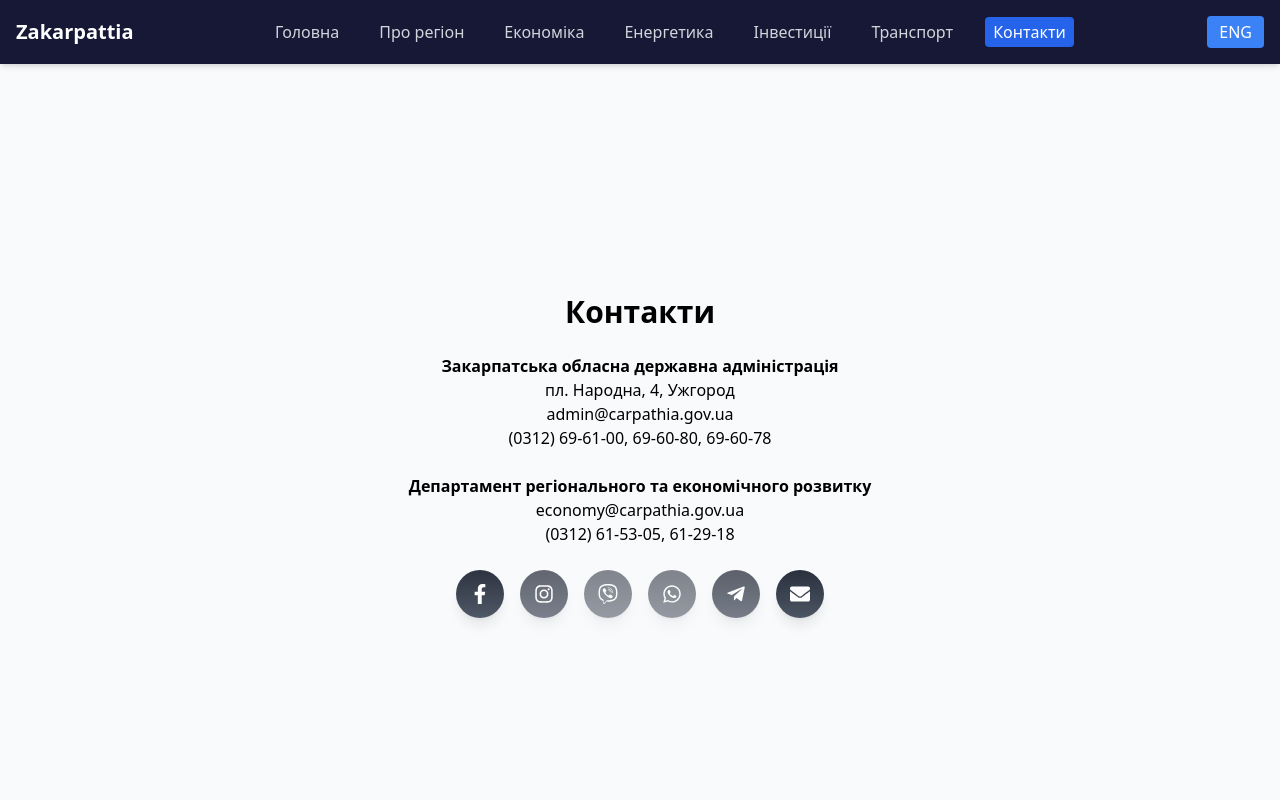
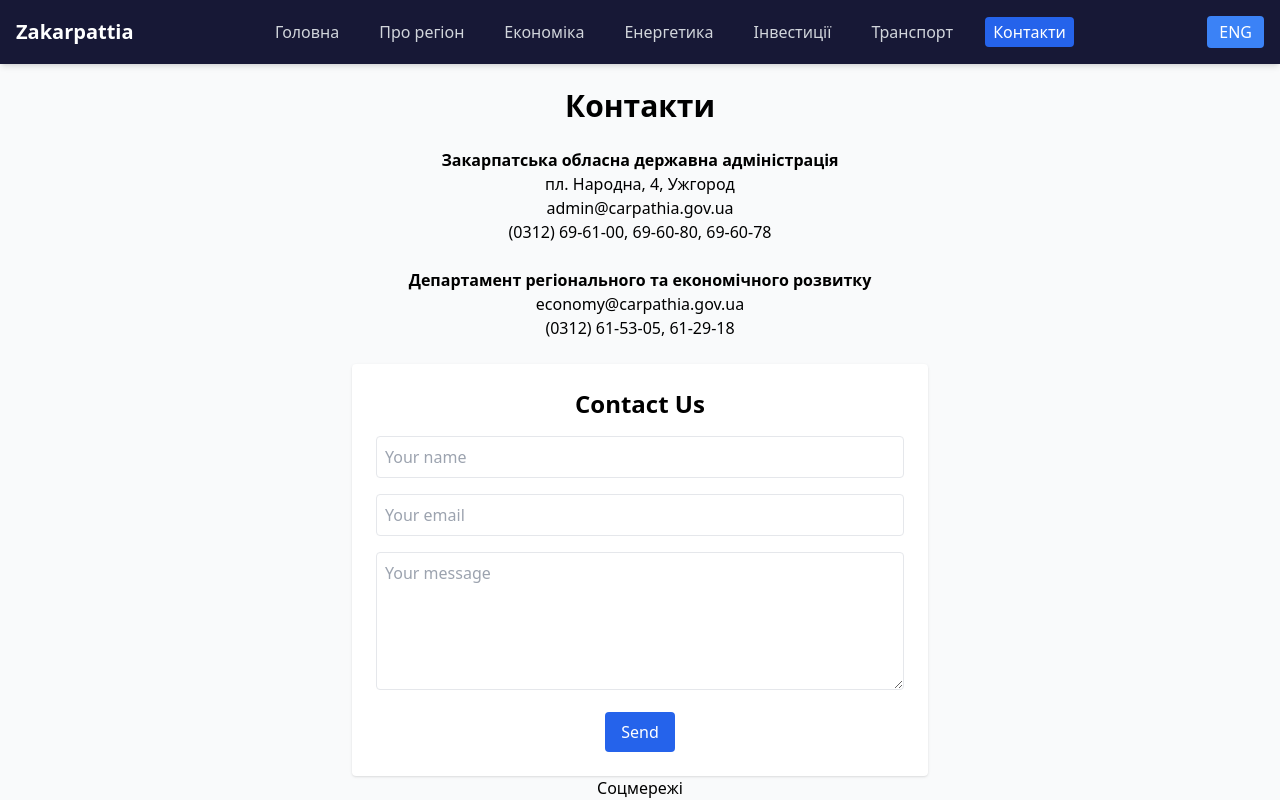
Before and after one commit to VikTornado/zakarpattia-presentation, a React (Create React App) app: page /contacts in a window 1280 px wide. Shown: the top 800 px of the page. Built offline with nearby package versions, Linux system fonts and the light colour scheme.

Commit message:
first commit

```diff
--- a/package.json
+++ b/package.json
@@ -4,6 +4,7 @@
   "version": "0.1.0",
   "private": true,
   "dependencies": {
+    "@emailjs/browser": "^4.4.1",
     "@testing-library/dom": "^10.4.0",
     "@testing-library/jest-dom": "^6.6.3",
     "@testing-library/react": "^16.2.0",
--- /dev/null
+++ b/src/components/ContactForm.js
@@ -0,0 +1,87 @@
+// src/components/ContactForm.js
+import React, { useState } from "react";
+import emailjs from "@emailjs/browser";
+
+function ContactForm() {
+  const [formData, setFormData] = useState({
+    name: "",
+    email: "",
+    message: "",
+  });
+  const [status, setStatus] = useState("");
+
+  const handleChange = (e) => {
+    setFormData({ ...formData, [e.target.name]: e.target.value });
+  };
+
+  const sendEmail = (e) => {
+    e.preventDefault();
+    setStatus("Sending...");
+
+    emailjs
+      .send(
+        "service_7mvckjh", // 🔁 твій Service ID
+        "template_9n050rj", // 🔁 твій Template ID
+        formData,
+        "OvhOImc_uZNw89FCM" // 🔁 твій Public Key з EmailJS
+      )
+      .then(
+        (result) => {
+          setStatus("Message sent successfully! ✅");
+          setFormData({ name: "", email: "", message: "" });
+        },
+        (error) => {
+          setStatus("Something went wrong. ❌");
+          console.error(error);
+        }
+      );
+  };
+
+  return (
+    <form
+      onSubmit={sendEmail}
+      className="max-w-xl mx-auto p-6 bg-white shadow rounded space-y-4"
+    >
+      <h2 className="text-2xl font-bold text-center">Contact Us</h2>
+
+      <input
+        type="text"
+        name="name"
+        placeholder="Your name"
+        className="w-full border p-2 rounded"
+        value={formData.name}
+        onChange={handleChange}
+        required
+      />
+      <input
+        type="email"
+        name="email"
+        placeholder="Your email"
+        className="w-full border p-2 rounded"
+        value={formData.email}
+        onChange={handleChange}
+        required
+      />
+      <textarea
+        name="message"
+        placeholder="Your message"
+        className="w-full border p-2 rounded"
+        value={formData.message}
+        onChange={handleChange}
+        rows={5}
+        required
+      ></textarea>
+
+      <button
+        type="submit"
+        className="bg-blue-600 text-white px-4 py-2 rounded hover:bg-blue-700"
+      >
+        Send
+      </button>
+
+      {status && <p className="text-center mt-2">{status}</p>}
+    </form>
+  );
+}
+
+export default ContactForm;
--- a/src/data/parksData.js
+++ b/src/data/parksData.js
@@ -351,7 +351,8 @@ export const parks = [
         "• Email: EKONOMIKA@BEREGIVSKA-GROMADA.GOV.UA",
       ],
     },
-    imgSrc: "", // Можна додати пізніше
+    imgSrc:
+      "https://truskavets.ua/wp-content/uploads/2019/11/Ozero_Senevyr.jpg", // Можна додати пізніше
     animateOnHover: true,
   },
   {
@@ -409,7 +410,8 @@ export const parks = [
         "• Email: sandra.chereshnya@gmail.com; EKONOMIKA@BEREGIVSKA-GROMADA.GOV.UA",
       ],
     },
-    imgSrc: "", // Можна додати пізніше, як буде фото
+    imgSrc:
+      "https://truskavets.ua/wp-content/uploads/2019/11/Ozero_Senevyr.jpg", // Можна додати пізніше, як буде фото
     animateOnHover: true,
   },
   {
@@ -467,7 +469,8 @@ export const parks = [
         "• Email: EKONOMIKA@BEREGIVSKA-GROMADA.GOV.UA",
       ],
     },
-    imgSrc: "", // Можна додати фото, якщо надаси файл
+    imgSrc:
+      "https://truskavets.ua/wp-content/uploads/2019/11/Ozero_Senevyr.jpg", // Можна додати фото, якщо надаси файл
     animateOnHover: true,
   },
   {
@@ -525,7 +528,8 @@ export const parks = [
         "• Email: beregdez@gmail.com, atp12137@gmail.com",
       ],
     },
-    imgSrc: "", // Фото можна додати після повторного завантаження
+    imgSrc:
+      "https://truskavets.ua/wp-content/uploads/2019/11/Ozero_Senevyr.jpg", // Фото можна додати після повторного завантаження
     animateOnHover: true,
   },
   {
@@ -583,7 +587,8 @@ export const parks = [
         "• Email: EKONOMIKA@BEREGIVSKA-GROMADA.GOV.UA",
       ],
     },
-    imgSrc: "", // додамо зображення, якщо буде прямий лінк
+    imgSrc:
+      "https://truskavets.ua/wp-content/uploads/2019/11/Ozero_Senevyr.jpg", // додамо зображення, якщо буде прямий лінк
     animateOnHover: true,
   },
   {
@@ -663,7 +668,8 @@ export const parks = [
         "• Other service buildings",
       ],
     },
-    imgSrc: "", // Залишено пустим, бо Google Drive не надає прямого лінку на фото
+    imgSrc:
+      "https://truskavets.ua/wp-content/uploads/2019/11/Ozero_Senevyr.jpg", // Залишено пустим, бо Google Drive не надає прямого лінку на фото
     animateOnHover: true,
   },
   {
@@ -733,7 +739,8 @@ export const parks = [
         "• Railway dead-end No. 9 near the checkpoint (rail connection possible)",
       ],
     },
-    imgSrc: "", // Поки без фото, оскільки Google Drive не дає прямого лінку
+    imgSrc:
+      "https://truskavets.ua/wp-content/uploads/2019/11/Ozero_Senevyr.jpg", // Поки без фото, оскільки Google Drive не дає прямого лінку
     animateOnHover: true,
   },
   {
@@ -801,7 +808,8 @@ export const parks = [
         "• 4 production halls + hangar",
       ],
     },
-    imgSrc: "", // Фото з Google Drive, поки без прямого лінку
+    imgSrc:
+      "https://truskavets.ua/wp-content/uploads/2019/11/Ozero_Senevyr.jpg", // Фото з Google Drive, поки без прямого лінку
     animateOnHover: true,
   },
   {
@@ -867,7 +875,8 @@ export const parks = [
         "• Distance to H-09 highway: 1.4 km",
       ],
     },
-    imgSrc: "", // Посилання на фото з Google Drive (немає прямого зображення)
+    imgSrc:
+      "https://truskavets.ua/wp-content/uploads/2019/11/Ozero_Senevyr.jpg", // Посилання на фото з Google Drive (немає прямого зображення)
     animateOnHover: true,
   },
   {
@@ -925,7 +934,8 @@ export const parks = [
         "• Email: veluki.lutchki.s-r@meta.ua",
       ],
     },
-    imgSrc: "", // Можна вставити лінк, якщо є прямий URL до зображення
+    imgSrc:
+      "https://truskavets.ua/wp-content/uploads/2019/11/Ozero_Senevyr.jpg", // Можна вставити лінк, якщо є прямий URL до зображення
     animateOnHover: true,
   },
 ];
--- a/src/pages/Contacts.jsx
+++ b/src/pages/Contacts.jsx
@@ -7,6 +7,7 @@ import {
   FaTelegramPlane,
   FaEnvelope,
 } from "react-icons/fa";
+import ContactForm from "../components/ContactForm";
 
 function Contacts({ language }) {
   return (
@@ -40,8 +41,11 @@ function Contacts({ language }) {
           <p>economy@carpathia.gov.ua</p>
           <p>(0312) 61-53-05, 61-29-18</p>
         </div>
+        <div>
+          <ContactForm language={language} />
+        </div>
 
-        {/* Соцмережі */}
+        Соцмережі
         <div className="flex gap-4 justify-center mt-8 flex-wrap">
           {[
             { icon: <FaFacebookF />, link: "#", label: "Facebook" },
```
Also changed, not shown: 1 other file (tests, documents, lock files or other folders).
